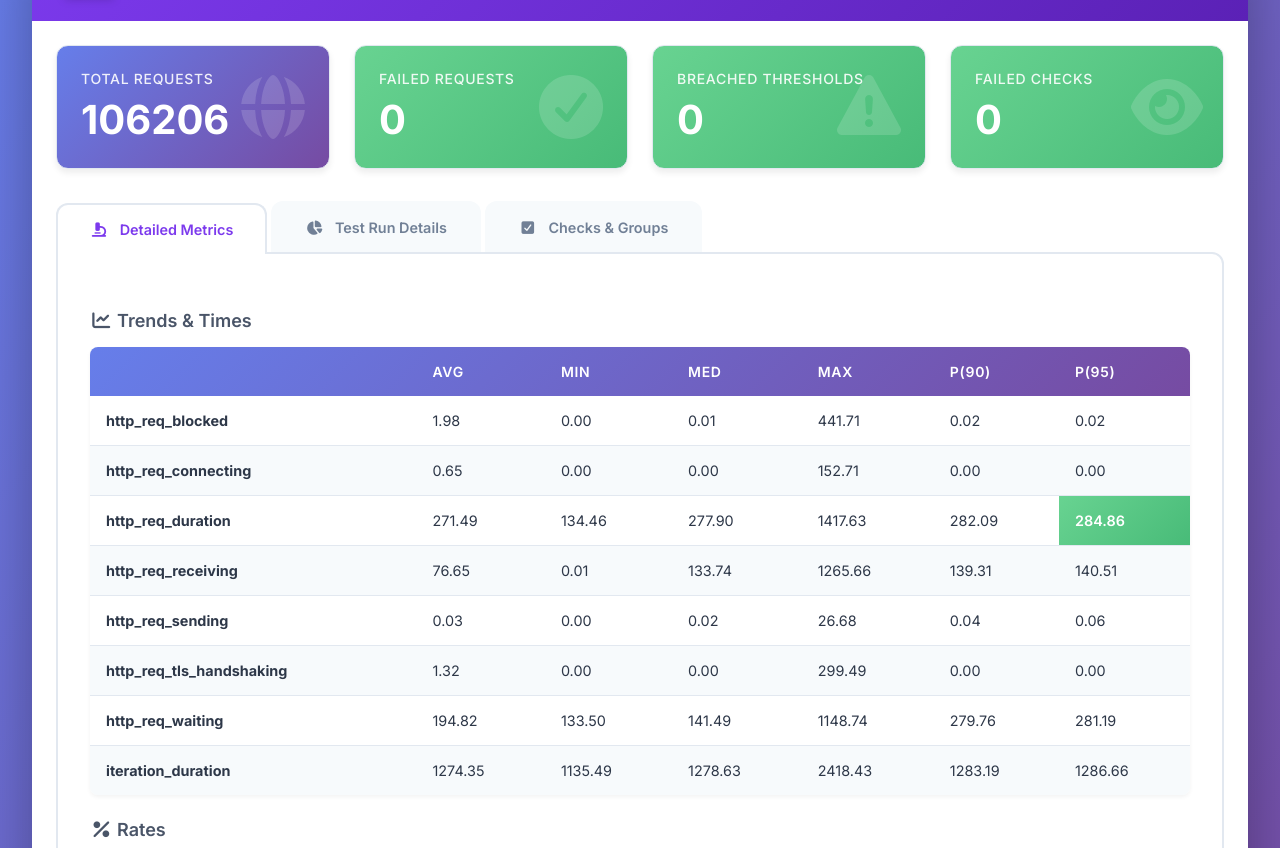
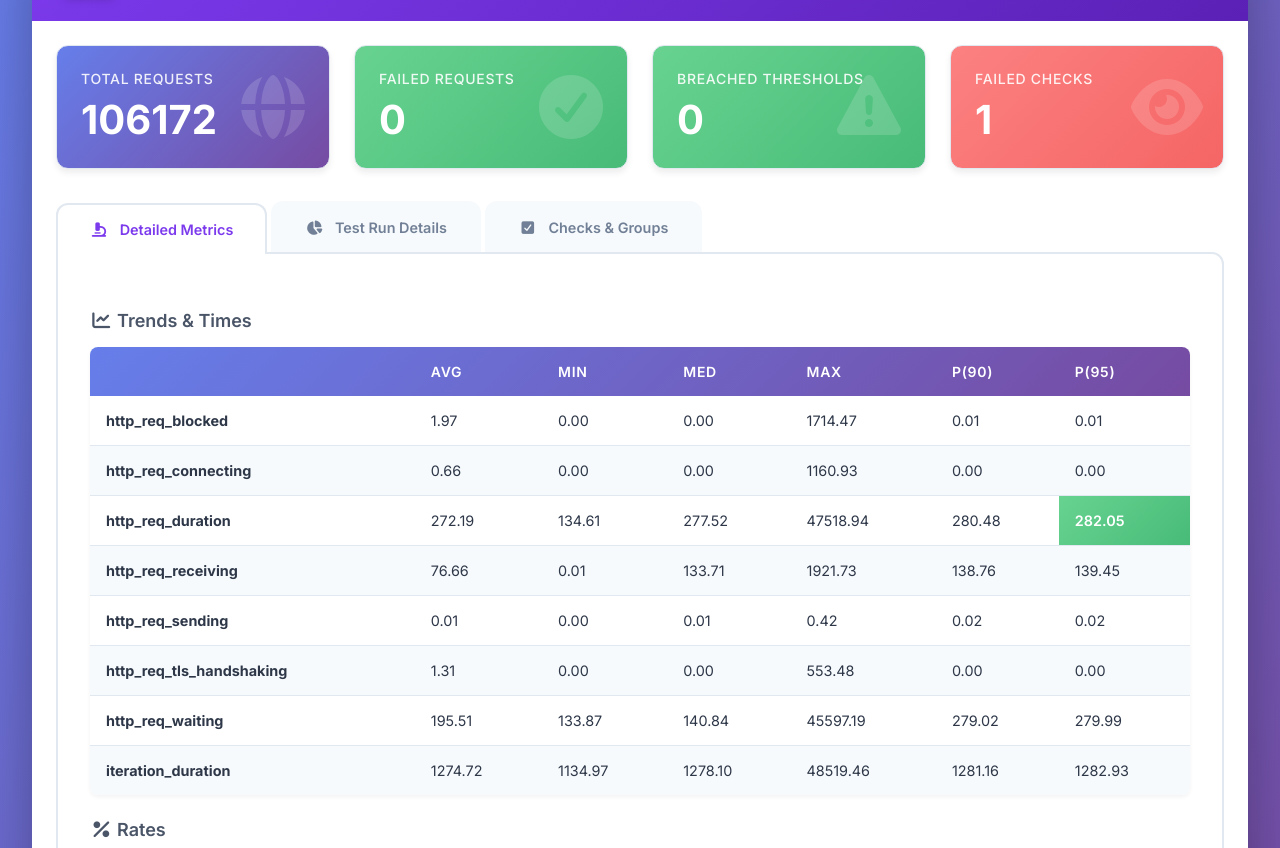
Before and after one commit to januariod/outsera-technical-challenge, a website: page reports/performance/index.html in a window 1280 px wide. Shown: the part 104-952 px from the top of the page. Drawn offline with Linux system fonts and the light colour scheme.

```diff
--- a/reports/performance/index.html
+++ b/reports/performance/index.html
@@ -484,7 +484,7 @@
             <i class="fas fa-globe icon"></i>
             <h4>Total Requests</h4>
             <div class="metric-value">
-              106206
+              106172
 
             </div>
           </div>
@@ -503,10 +503,10 @@
             <div class="metric-value">0</div>
           </div>
 
-          <div class="metric-card success">
+          <div class="metric-card danger">
             <i class="fas fa-eye icon"></i>
             <h4>Failed Checks</h4>
-            <div class="metric-value">0</div>
+            <div class="metric-value">1</div>
           </div>
         </div>
 
@@ -542,30 +542,30 @@
                   <tr>
                     <td><b>http_req_blocked</b></td>
 
-                      <td class="">1.98</td>
+                      <td class="">1.97</td>
 
                       <td class="">0.00</td>
 
+                      <td class="">0.00</td>
+
+                      <td class="">1714.47</td>
+
                       <td class="">0.01</td>
 
-                      <td class="">441.71</td>
-
-                      <td class="">0.02</td>
-
-                      <td class="">0.02</td>
+                      <td class="">0.01</td>
 
                   </tr>
 
                   <tr>
                     <td><b>http_req_connecting</b></td>
 
-                      <td class="">0.65</td>
+                      <td class="">0.66</td>
 
                       <td class="">0.00</td>
 
                       <td class="">0.00</td>
 
-                      <td class="">152.71</td>
+                      <td class="">1160.93</td>
 
                       <td class="">0.00</td>
 
@@ -576,64 +576,64 @@
                   <tr>
                     <td><b>http_req_duration</b></td>
 
-                      <td class="">271.49</td>
+                      <td class="">272.19</td>
 
-                      <td class="">134.46</td>
+                      <td class="">134.61</td>
 
-                      <td class="">277.90</td>
+                      <td class="">277.52</td>
 
-                      <td class="">1417.63</td>
+                      <td class="">47518.94</td>
 
-                      <td class="">282.09</td>
+                      <td class="">280.48</td>
 
-                      <td class="good">284.86</td>
+                      <td class="good">282.05</td>
 
                   </tr>
 
                   <tr>
                     <td><b>http_req_receiving</b></td>
 
-                      <td class="">76.65</td>
+                      <td class="">76.66</td>
 
                       <td class="">0.01</td>
 
-                      <td class="">133.74</td>
+                      <td class="">133.71</td>
 
-                      <td class="">1265.66</td>
+                      <td class="">1921.73</td>
 
-                      <td class="">139.31</td>
+                      <td class="">138.76</td>
 
-                      <td class="">140.51</td>
+                      <td class="">139.45</td>
 
                   </tr>
 
                   <tr>
                     <td><b>http_req_sending</b></td>
 
-                      <td class="">0.03</td>
+                      <td class="">0.01</td>
 
                       <td class="">0.00</td>
 
+                      <td class="">0.01</td>
+
+                      <td class="">0.42</td>
+
                       <td class="">0.02</td>
 
-                      <td class="">26.68</td>
-
-                      <td class="">0.04</td>
-
-                      <td class="">0.06</td>
+                      <td class="">0.02</td>
 
                   </tr>
 
                   <tr>
                     <td><b>http_req_tls_handshaking</b></td>
 
-                      <td class="">1.32</td>
+                      <td class="">1.31</td>
 
                       <td class="">0.00</td>
 
                       <td class="">0.00</td>
 
-                      <td class="">299.49</td>
+                      <td class="">553.48</td>
 
                       <td class="">0.00</td>
 
@@ -644,34 +644,34 @@
                   <tr>
                     <td><b>http_req_waiting</b></td>
 
-                      <td class="">194.82</td>
+                      <td class="">195.51</td>
 
-                      <td class="">133.50</td>
+                      <td class="">133.87</td>
 
-                      <td class="">141.49</td>
+                      <td class="">140.84</td>
 
-                      <td class="">1148.74</td>
+                      <td class="">45597.19</td>
 
-                      <td class="">279.76</td>
+                      <td class="">279.02</td>
 
-                      <td class="">281.19</td>
+                      <td class="">279.99</td>
 
                   </tr>
 
                   <tr>
                     <td><b>iteration_duration</b></td>
 
-                      <td class="">1274.35</td>
+                      <td class="">1274.72</td>
 
-                      <td class="">1135.49</td>
+                      <td class="">1134.97</td>
 
-                      <td class="">1278.63</td>
+                      <td class="">1278.10</td>
 
-                      <td class="">2418.43</td>
+                      <td class="">48519.46</td>
 
-                      <td class="">1283.19</td>
+                      <td class="">1281.16</td>
 
-                      <td class="">1286.66</td>
+                      <td class="">1282.93</td>
 
                   </tr>
 
@@ -699,7 +699,7 @@
                         class="good"
                         title="Failure rate (for *_failed metrics; aligns with Fail Count)"
                       >0.00%</td>
-                      <td class="">106206.00</td>
+                      <td class="">106172.00</td>
                       <td class="">0.00</td>
                   </tr>
 
@@ -724,11 +724,11 @@
                   <i class="fas fa-eye icon"></i>
                   <div class="stat-row">
                     <span class="stat-label">Passed</span>
-                    <span class="stat-value">212412</span>
+                    <span class="stat-value">212343</span>
                   </div>
                   <div class="stat-row">
                     <span class="stat-label">Failed</span>
-                    <span class="stat-value">0</span>
+                    <span class="stat-value">1</span>
                   </div>
                 </div>
 
@@ -739,11 +739,11 @@
                   <i class="fas fa-redo icon"></i>
                   <div class="stat-row">
                     <span class="stat-label">Total</span>
-                    <span class="stat-value">106206</span>
+                    <span class="stat-value">106172</span>
                   </div>
                   <div class="stat-row">
                     <span class="stat-label">Rate</span>
-                    <span class="stat-value">352.49/s</span>
+                    <span class="stat-value">352.79/s</span>
                   </div>
                 </div>
 
@@ -753,7 +753,7 @@
                 <i class="fas fa-user icon"></i>
                 <div class="stat-row">
                   <span class="stat-label">Min</span>
-                  <span class="stat-value">3</span>
+                  <span class="stat-value">1</span>
                 </div>
                 <div class="stat-row">
                   <span class="stat-label">Max</span>
@@ -767,14 +767,14 @@
                 <div class="stat-row">
                   <span class="stat-label">Total</span>
                   <span class="stat-value">
-                    106206
+                    106172
 
                   </span>
                 </div>
                 <div class="stat-row">
                   <span class="stat-label">Rate</span>
                   <span class="stat-value">
-                    352.49/s
+                    352.79/s
 
                   </span>
                 </div>
@@ -785,11 +785,11 @@
                 <i class="fas fa-cloud-download-alt icon"></i>
                 <div class="stat-row">
                   <span class="stat-label">Total</span>
-                  <span class="stat-value">2639.70 MB</span>
+                  <span class="stat-value">2657.38 MB</span>
                 </div>
                 <div class="stat-row">
                   <span class="stat-label">Rate</span>
-                  <span class="stat-value">8.76 mB/s</span>
+                  <span class="stat-value">8.83 mB/s</span>
                 </div>
               </div>
 
@@ -798,7 +798,7 @@
                 <i class="fas fa-cloud-upload-alt icon"></i>
                 <div class="stat-row">
                   <span class="stat-label">Total</span>
-                  <span class="stat-value">13.58 MB</span>
+                  <span class="stat-value">13.57 MB</span>
                 </div>
                 <div class="stat-row">
                   <span class="stat-label">Rate</span>
@@ -830,16 +830,16 @@
 
                   <tr class="checkDetails">
                     <td width="50%">status é 200</td>
-                    <td class="good">106206</td>
+                    <td class="good">106172</td>
                     <td class="">0</td>
                     <td class="">100.00</td>
                   </tr>
 
                   <tr class="checkDetails">
                     <td width="50%">tempo de resposta &lt; 2000ms</td>
-                    <td class="good">106206</td>
-                    <td class="">0</td>
-                    <td class="">100.00</td>
+                    <td class="">106171</td>
+                    <td class="failed">1</td>
+                    <td class="failed">100.00</td>
                   </tr>
 
               </tbody>
```
Also changed, not shown: e2e-tests/cypress/e2e/pages/CheckoutPage.js (+0 -17 lines), e2e-tests/cypress/e2e/pages/InventoryPage.js (+0 -11 lines), e2e-tests/cypress/e2e/pages/LoginPage.js (+0 -8 lines), reports/api/index.html (+1 -1 lines), reports/e2e/index.html (+1 -1 lines), reports/mobile/index.html (+1 -1 lines), scripts/validate-required-env.js (+0 -12 lines), .github/workflows/test-pipeline.yml, 1 other file.
